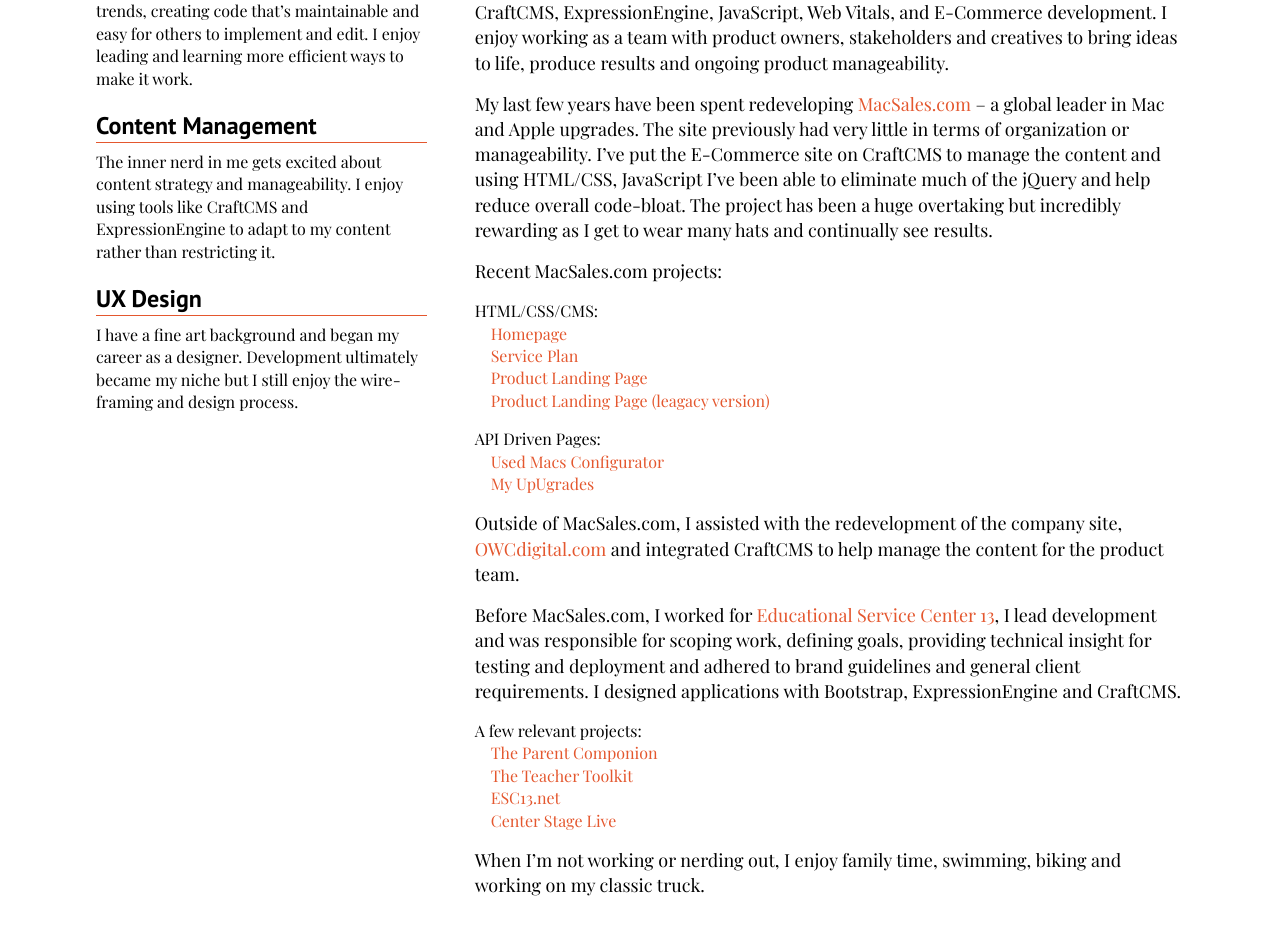
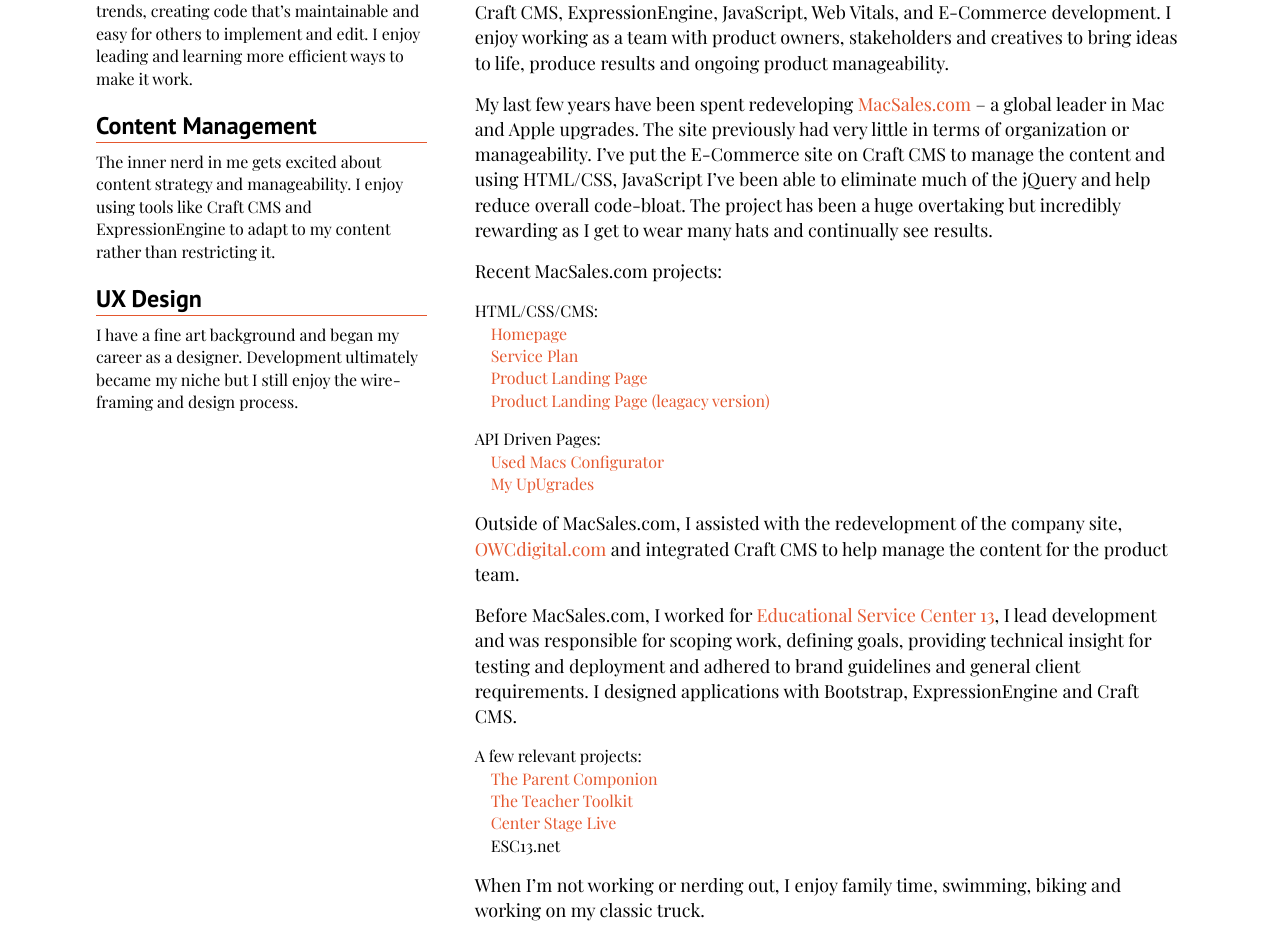
Before and after one commit to johnhoysa/online, a website: page src/pages/index.html in a window 1280 px wide. Shown: the part 463-1393 px from the top of the page. Drawn offline with nearby package versions, Linux system fonts and the light colour scheme; files that its build step writes are made by us from their sources; files whose address does not match are found by name.

Commit message:
fixed some typos
Fixed some typos
removed link to esc13.net since a new site has replaced the one I had worked on.

```diff
--- a/src/pages/index.html
+++ b/src/pages/index.html
@@ -90,7 +90,7 @@
         </p>
         <h4>Content Management</h4>
         <p>
-          The inner nerd in me gets excited about content strategy and manageability. I enjoy using tools like CraftCMS and ExpressionEngine to adapt to my
+          The inner nerd in me gets excited about content strategy and manageability. I enjoy using tools like Craft CMS and ExpressionEngine to adapt to my
           content rather than restricting it.
         </p>
         <h4>UX Design</h4>
@@ -103,14 +103,14 @@
       <article class="about-me">
         <h2>About Me</h2>
         <p>
-          I’m a multidiscipline front-end developer with extensive experience in HTML, CSS, CraftCMS, ExpressionEngine, JavaScript, Web Vitals, and E-Commerce
+          I’m a multidiscipline front-end developer with extensive experience in HTML, CSS, Craft CMS, ExpressionEngine, JavaScript, Web Vitals, and E-Commerce
           development. I enjoy working as a team with product owners, stakeholders and creatives to bring ideas to life, produce results and ongoing product
           manageability.
         </p>
 
         <p>
           My last few years have been spent redeveloping <a href="https://eshop.macsales.com/">MacSales.com</a> – a global leader in Mac and Apple upgrades. The
-          site previously had very little in terms of organization or manageability. I’ve put the E-Commerce site on CraftCMS to manage the content and using
+          site previously had very little in terms of organization or manageability. I’ve put the E-Commerce site on Craft CMS to manage the content and using
           HTML/CSS, JavaScript I’ve been able to eliminate much of the jQuery and help reduce overall code-bloat. The project has been a huge overtaking but
           incredibly rewarding as I get to wear many hats and continually see results.
         </p>
@@ -137,13 +137,13 @@
         </ul>
         <p>
           Outside of MacSales.com, I assisted with the redevelopment of the company site,
-          <a href="https://www.owcdigital.com">OWCdigital.com</a> and integrated CraftCMS to help manage the content for the product team.
+          <a href="https://www.owcdigital.com">OWCdigital.com</a> and integrated Craft CMS to help manage the content for the product team.
         </p>
         <p>
           Before MacSales.com, I worked for
           <a href="http://www4.esc13.net">Educational Service Center 13</a>, I lead development and was responsible for scoping work, defining goals, providing
           technical insight for testing and deployment and adhered to brand guidelines and general client requirements. I designed applications with Bootstrap,
-          ExpressionEngine and CraftCMS.
+          ExpressionEngine and Craft CMS.
         </p>
 
         <ul>
@@ -152,8 +152,8 @@
             <ul>
               <li><a href="http://www.parentcompanion.org">The Parent Componion</a></li>
               <li><a href="http://www.theteachertoolkit.com">The Teacher Toolkit</a></li>
-              <li><a href="http://www4.esc13.net">ESC13.net</a></li>
               <li><a href="http://centerstagelive.com">Center Stage Live</a></li>
+              <li>ESC13.net</li>
             </ul>
           </li>
         </ul>
```
Also changed, not shown: 1 other file.
